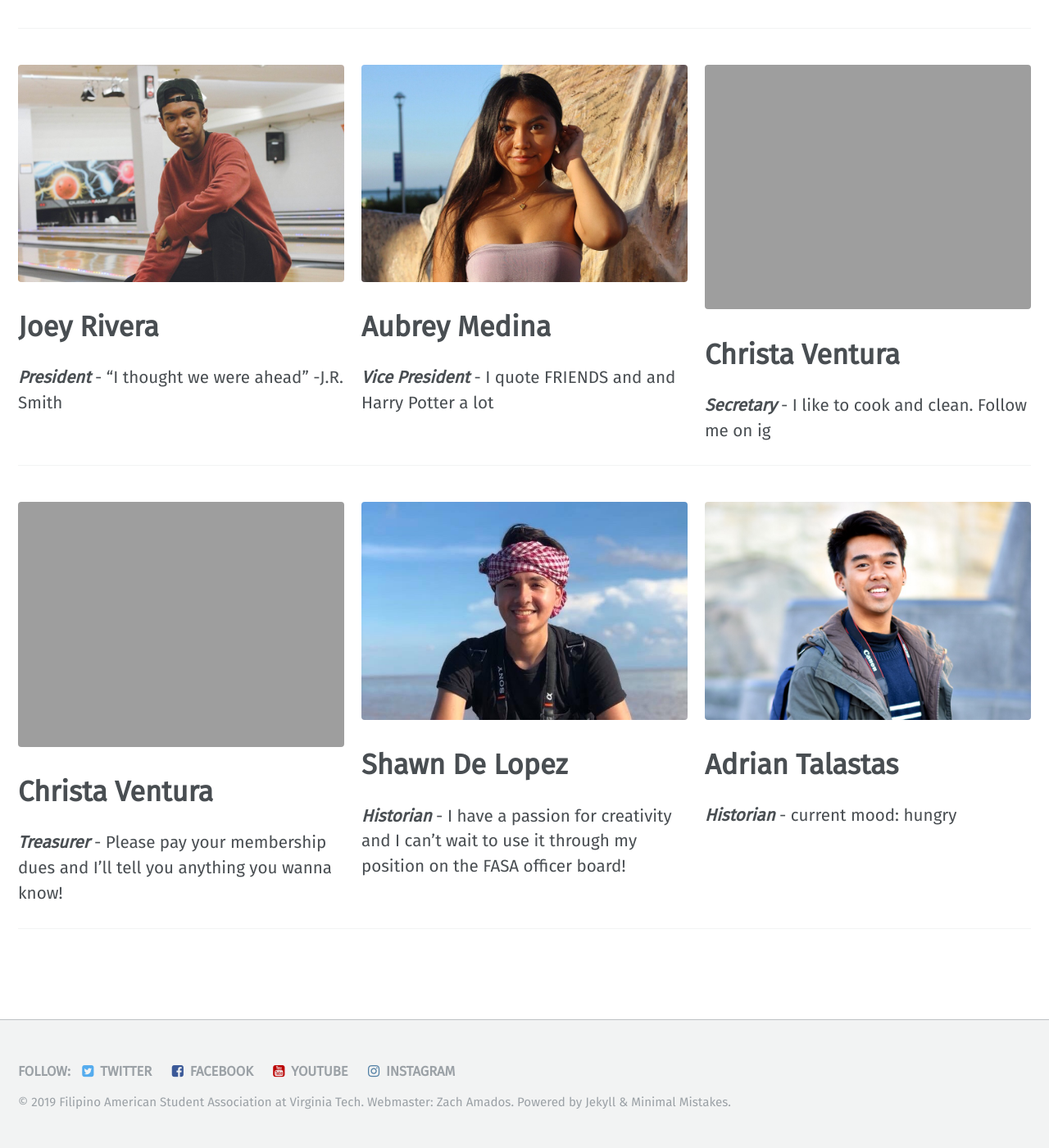
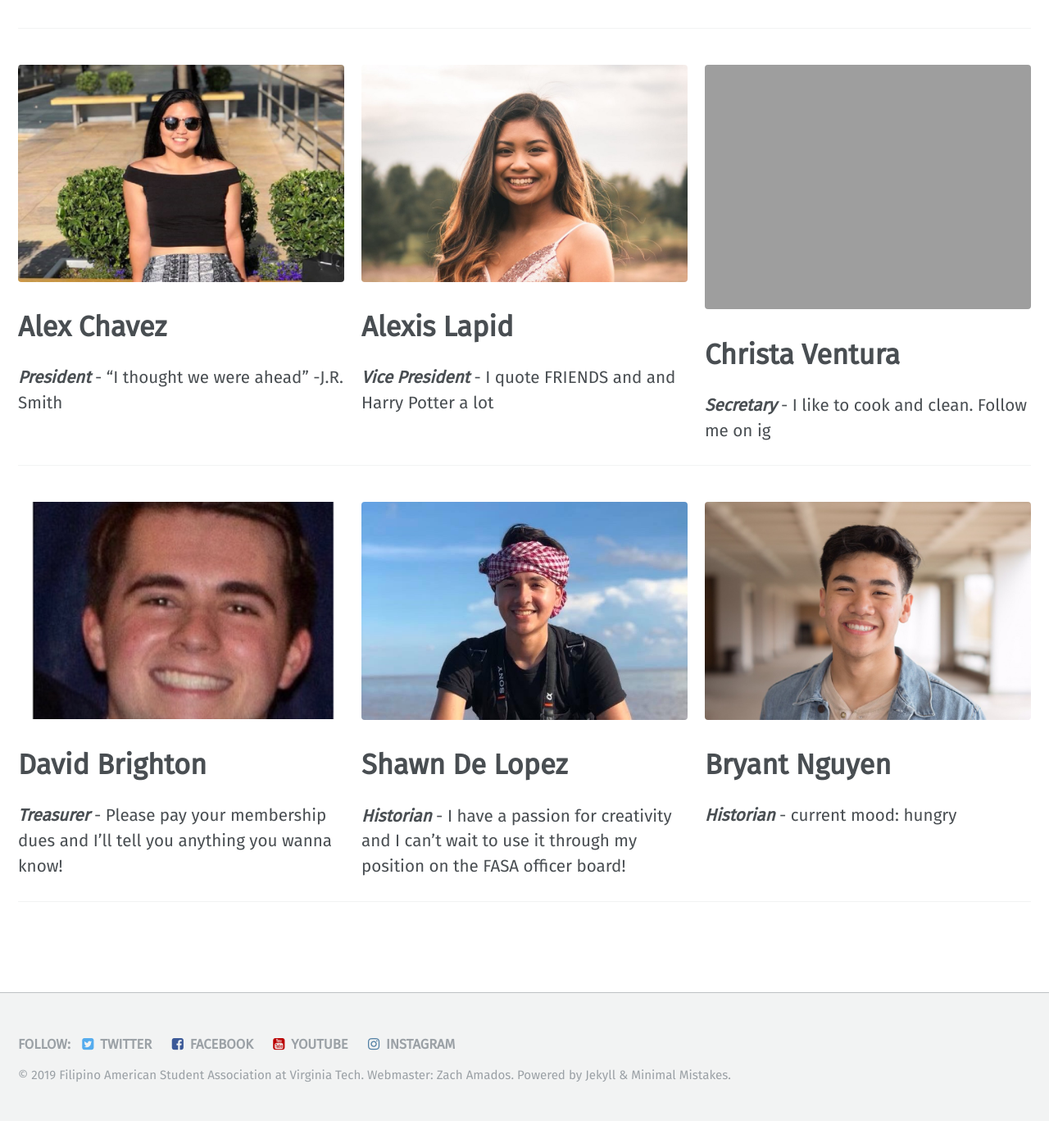
Before and after one commit to vtfasa/vtfasa.github.io, a Jekyll site: the page built from _pages/home.md, in a window 1280 px wide and 1400 px high, scrolled down 1754 px. Shown: the whole window at 82% size. Built offline with Jekyll 4.4.1, drawn with Linux system fonts in a browser that asks for light colours; some web fonts are replaced; after the commit the page ends 3121 px from its top, so only the background shows below that.

Commit message:
updatehome

```diff
--- a/_pages/home.md
+++ b/_pages/home.md
@@ -48,14 +48,14 @@ eboard_header:
 # eboard part 1: president, vice, and secretary
 e_board1:
   # president
-  - image_path: /assets/images/home/eboard/joey.jpg
-    alt: "Joey Rivera"
-    title: "Joey Rivera"
+  - image_path: /assets/images/home/eboard/alex.jpg
+    alt: "Alex Chavez"
+    title: "Alex Chavez"
     excerpt: "***President*** - \"I thought we were ahead\" -J.R. Smith"
   # vice president
-  - image_path: /assets/images/home/eboard/aubrey.jpg
-    alt: "Aubrey Medina"
-    title: "Aubrey Medina"
+  - image_path: /assets/images/home/eboard/lexi.jpeg
+    alt: "Alexis Lapid"
+    title: "Alexis Lapid"
     excerpt: "***Vice President*** - I quote FRIENDS and and Harry Potter a lot"
   # secretary
   - image_path: /assets/images/home/eboard/christa.png
@@ -66,9 +66,9 @@ e_board1:
 # eboard part 2: treasurer and historians
 e_board2:
   # treasurer
-  - image_path: /assets/images/home/eboard/christa.png
-    alt: "Christa Ventura"
-    title: "Christa Ventura"
+  - image_path: /assets/images/home/eboard/david.png
+    alt: "David Brighton"
+    title: "David Brighton"
     excerpt: "***Treasurer*** - Please pay your membership dues and I'll tell you anything you wanna know!"
   # historian 1
   - image_path: /assets/images/home/eboard/shawn.jpg
@@ -76,9 +76,9 @@ e_board2:
     title: "Shawn De Lopez"
     excerpt: "***Historian*** - I have a passion for creativity and I can’t wait to use it through my position on the FASA officer board!"
   # historian 2
-  - image_path: /assets/images/home/eboard/adrian.jpg
-    alt: "Adrian Talastas"
-    title: "Adrian Talastas"
+  - image_path: /assets/images/home/eboard/bryant.jpeg
+    alt: "Bryant Nguyen"
+    title: "Bryant Nguyen"
     excerpt: "***Historian*** - current mood: hungry"
 ---
 
```
Also changed, not shown: assets/images/home/eboard/alex.jpg (added), assets/images/home/eboard/bryant.jpeg (added), assets/images/home/eboard/david.png (added), assets/images/home/eboard/lexi.jpeg (added).
